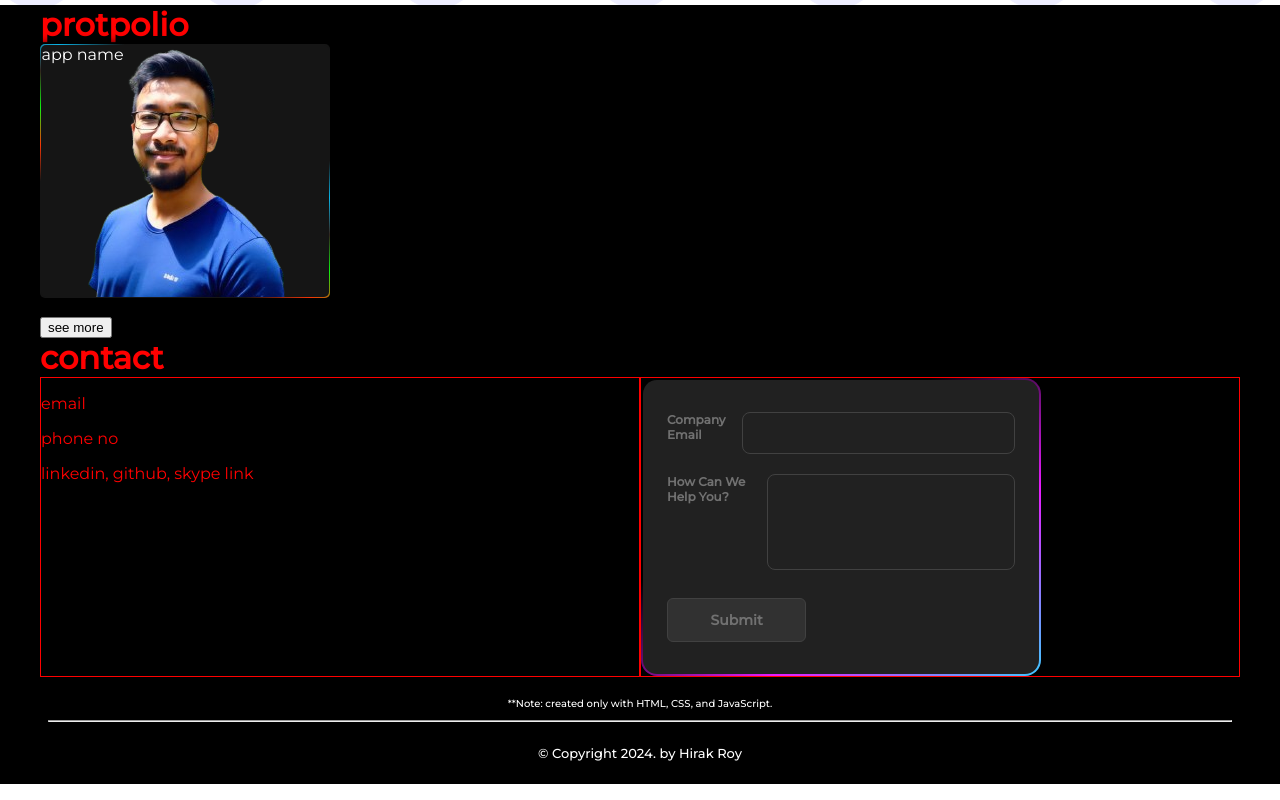
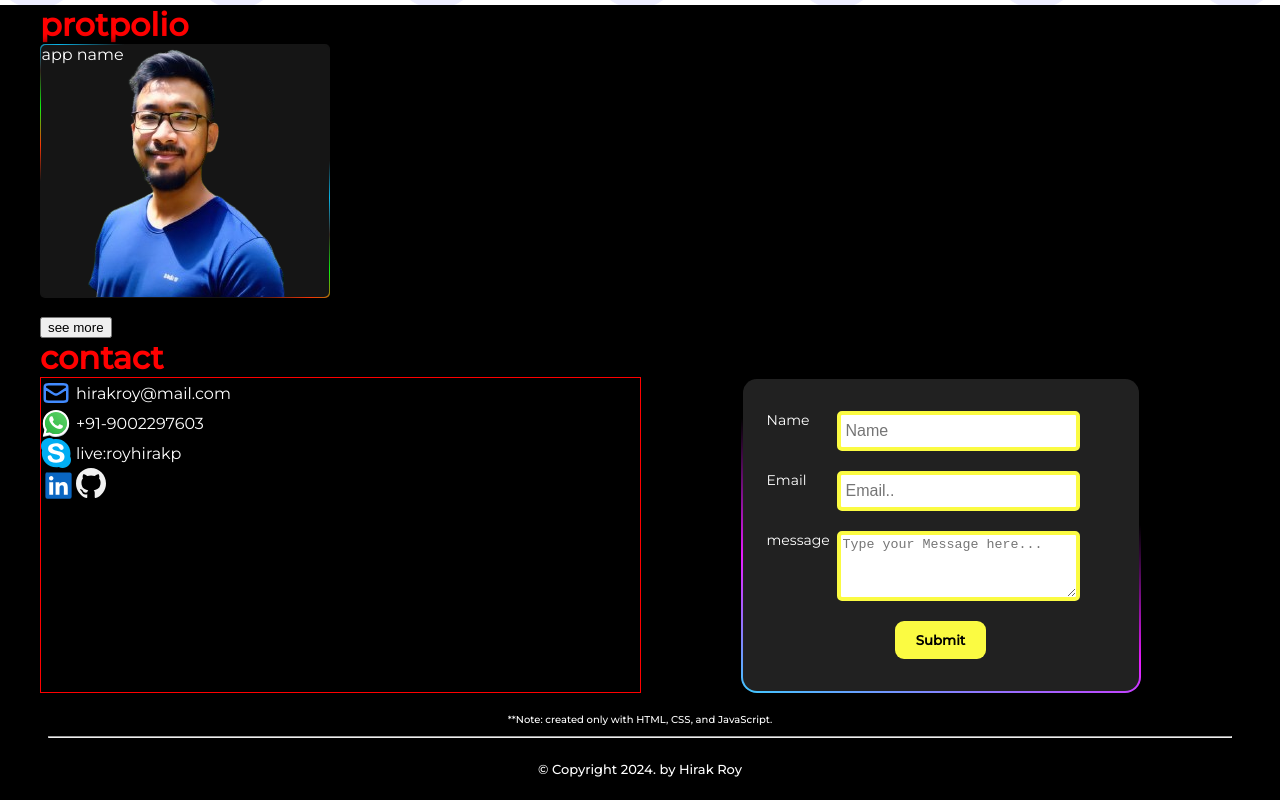
Before and after one commit to royhirakp/protpolio-projetct1-html-css, a website: page Index.html in a window 1280 px wide. Shown: the part 1389-2189 px from the top of the page. Drawn offline with Linux system fonts and the light colour scheme.

Commit message:
fcontect ready

```diff
--- a/Index.html
+++ b/Index.html
@@ -278,31 +278,133 @@
             <h1>contact</h1>
             <div>
               <section>
-                <p>email</p>
-                <p>phone no</p>
-                <p>linkedin, github, skype link</p>
+                <a
+                  href="mailto:hirakroy@mail.com"
+                  class="contactDetailsLinkTagContainer"
+                >
+                  <div class="IconContainerr">
+                    <img
+                      src="public/mail-svgrepo-com.svg"
+                      alt=""
+                      style="width: 100%; height: 100%"
+                    />
+                  </div>
+                  <p>hirakroy@mail.com</p>
+                </a>
+
+                <a
+                  href="whatsapp://send?phone=+919002297603"
+                  class="contactDetailsLinkTagContainer"
+                >
+                  <div class="IconContainerr">
+                    <img
+                      src="public/whatsapp-svgrepo-com.svg"
+                      alt=""
+                      style="width: 100%; height: 100%"
+                    />
+                  </div>
+                  <p>+91-9002297603</p>
+                </a>
+
+                <a
+                  href="skype:live:royhirakp?call"
+                  class="contactDetailsLinkTagContainer"
+                >
+                  <div class="IconContainerr" style="position: relative">
+                    <div
+                      style="
+                        width: 18px;
+                        height: 20px;
+                        /* padding: 5px; */
+                        /* border: 1px solid red; */
+                        background: #ffff;
+                        color: red;
+                        position: absolute;
+                        z-index: 1;
+                        top: 5px;
+                        left: 6px;
+                      "
+                    >
+                      <!-- dds -->
+                    </div>
+                    <img
+                      src="public/skype-color-svgrepo-com.svg"
+                      alt=""
+                      style="
+                        width: 100%;
+                        height: 100%;
+                        position: relative;
+                        z-index: 2;
+                      "
+                    />
+                  </div>
+                  <p>live:royhirakp</p>
+                </a>
+
+                <div>
+                  <a
+                    target="_blank"
+                    href="https://www.linkedin.com/in/royhirakp/"
+                  >
+                    <div
+                      class="IconContainerr"
+                      style="position: relative; width: 35px; height: 35px"
+                    >
+                      <div
+                        class="SkypeLinkedSVgBaground"
+                        style="top: 8px; left: 8px; width: 19px"
+                      >
+                        <!-- dds -->
+                      </div>
+                      <img
+                        src="public/linkedin-svgrepo-com.svg"
+                        alt=""
+                        style="position: relative; z-index: 2"
+                      />
+                    </div>
+                  </a>
+                  <a href="https://github.com/royhirakp" target="_blank">
+                    <div class="IconContainerr" style="position: relative">
+                      <img src="public/github-142-svgrepo-com (1).svg" alt="" />
+                    </div>
+                  </a>
+                </div>
               </section>
               <section>
                 <div class="form-container">
-                  <form class="form">
-                    <div class="form-group">
-                      <label for="email">Company Email</label>
-                      <input type="text" id="email" name="email" required="" />
+                  <form action="" class="form">
+                    <div class="inputContainer">
+                      <label for="name">Name</label>
+                      <input
+                        placeholder="Name"
+                        type="text"
+                        name="name"
+                        id="name"
+                      />
                     </div>
-                    <div class="form-group">
-                      <label for="textarea">How Can We Help You?</label>
+                    <div class="inputContainer">
+                      <label for="email">Email</label>
+                      <input
+                        placeholder="Email.."
+                        type="email"
+                        name="email"
+                        id="email"
+                      />
+                    </div>
+                    <div class="inputContainer">
+                      <label for="message">message</label>
                       <textarea
-                        name="textarea"
-                        id="textarea"
+                        placeholder="Type your Message here..."
+                        name="message"
+                        id="message"
+                        cols="20"
                         rows="10"
-                        cols="50"
                         required=""
-                      >
-                      </textarea>
+                      ></textarea>
                     </div>
-                    <button class="form-submit-btn" type="submit">
-                      Submit
-                    </button>
+                    <div class="submitButtionCotainer">
+                      <input type="submit" name="submit" id="" />
+                    </div>
                   </form>
                 </div>
               </section>
--- a/style/styleContact.css
+++ b/style/styleContact.css
@@ -6,15 +6,18 @@
 }
 #Contact main div section {
   flex: 1;
+  /* border: 1px solid; */
+}
+#Contact main div section:first-child {
+  /* flex: 1; */
   border: 1px solid;
 }
-
 /* css for the form */
 
 .form-container {
   width: 400px;
   background: linear-gradient(#212121, #212121) padding-box,
-    linear-gradient(145deg, transparent 35%, #e81cff, #40c9ff) border-box;
+    linear-gradient(195deg, transparent 35%, #e81cff, #40c9ff) border-box;
   border: 2px solid transparent;
   padding: 32px 24px;
   font-size: 14px;
@@ -25,22 +28,14 @@
   gap: 20px;
   box-sizing: border-box;
   border-radius: 16px;
-}
-
-.form-container button:active {
-  scale: 0.95;
+  margin: auto;
 }
 
 .form-container .form {
   display: flex;
   flex-direction: column;
   gap: 20px;
-}
-
-.form-container .form-group {
-  display: flex;
-  flex-direction: column;
-  gap: 2px;
+  width: 100%;
 }
 
 .form-container .form-group label {
@@ -61,52 +56,91 @@
   border: 1px solid #414141;
 }
 
-.form-container .form-group textarea {
-  width: 100%;
-  padding: 12px 16px;
-  border-radius: 8px;
-  resize: none;
-  color: #fff;
-  height: 96px;
-  border: 1px solid #414141;
-  background-color: transparent;
+.form .inputContainer label {
+  width: 70px;
+}
+.form .inputContainer input {
+  padding: 5px;
+  width: 70%;
+  border-radius: 5px;
+  outline: none;
+  border: 4px solid rgb(251 251 66);
+  transition: all 1s;
+  padding: 7px 5px;
+  font-size: medium;
+  /* height: 7px;
+   */
+  /* border: 1px solid rgb(61, 32, 195); */
+}
+.form .inputContainer input:focus {
+  border: 4px solid rgb(108, 108, 239);
+}
+.form .inputContainer input:active {
+}
+
+.form .inputContainer textarea {
+  width: 70%;
+  border-radius: 5px;
+  height: 70px;
+  border-radius: 5px;
+  outline: none;
+  border: 4px solid rgb(251 251 66);
+  transition: all 1s;
+}
+.form .inputContainer textarea:focus {
+  border: 4px solid rgb(108, 108, 239);
+}
+.form .submitButtionCotainer {
+  justify-content: center;
+}
+.form .submitButtionCotainer input[type="submit"] {
+  /* width: ; */
+  padding: 11px 21px;
+  border-radius: 9px;
+  border: none;
+  background-color: rgb(251 251 66);
+  cursor: pointer;
+  font-weight: 600;
   font-family: inherit;
 }
-
-.form-container .form-group input::placeholder {
-  opacity: 0.5;
+.form .submitButtionCotainer input[type="submit"]:hover {
+  background-color: rgb(108, 108, 239);
+  color: #ffff;
 }
 
-.form-container .form-group input:focus {
-  outline: none;
-  border-color: #e81cff;
+a.contactDetailsLinkTagContainer {
+  display: flex;
+  /* justify-content: center; */
+  gap: 5px;
+  align-items: center;
+  text-decoration: none;
+  color: #ffff;
+  /* border: 1px solid; */
+}
+a.contactDetailsLinkTagContainer :hover {
+  text-decoration: underline;
+  color: rgb(170, 170, 234);
+}
+.IconContainerr {
+  width: 30px;
+  height: 30px;
+}
+.IconContainerr img {
+  width: 100%;
+  height: 100%;
 }
 
-.form-container .form-group textarea:focus {
-  outline: none;
-  border-color: #e81cff;
+a.contactDetailsLinkTagContainer p {
+  margin: 0;
 }
 
-.form-container .form-submit-btn {
-  display: flex;
-  align-items: flex-start;
-  justify-content: center;
-  align-self: flex-start;
-  font-family: inherit;
-  color: #717171;
-  font-weight: 600;
-  width: 40%;
-  background: #313131;
-  border: 1px solid #414141;
-  padding: 12px 16px;
-  font-size: inherit;
-  gap: 8px;
-  margin-top: 8px;
-  cursor: pointer;
-  border-radius: 6px;
+div.SkypeLinkedSVgBaground {
+  width: 18px;
+  height: 20px;
+  background: #ffff;
+  color: red;
+  position: absolute;
+  z-index: 1;
+  top: 5px;
+  left: 6px;
 }
-
-.form-container .form-submit-btn:hover {
-  background-color: #fff;
-  border-color: #fff;
-}
--- a/style/styleForService.css
+++ b/style/styleForService.css
@@ -3,7 +3,7 @@ div#Service {
 }
 div#Service main h1 {
   padding-bottom: 30px;
-  color: #dd462f;
+  color: #fc2505;
 }
 div#Service main {
   display: flex;
```
Also changed, not shown: public/github-142-svgrepo-com (1).svg (added), public/github-142-svgrepo-com.svg (added), public/linkedin-svgrepo-com.svg (added), public/mail-svgrepo-com.svg (added), public/skype-color-svgrepo-com.svg (added), public/whatsapp-svgrepo-com.svg (added).
